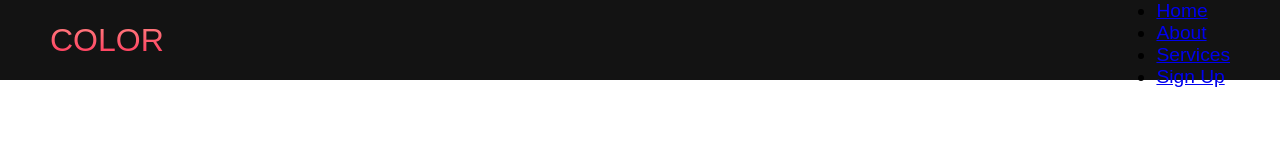
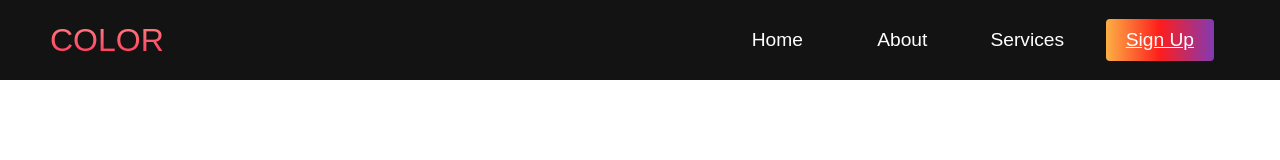
Before and after one commit to ceylaosmanova/FirstProject, a plain HTML site: page index.html in a window 1280 px wide. Drawn offline with Linux system fonts and the light colour scheme.

Commit message:
New upload

```diff
--- a/styles.css
+++ b/styles.css
@@ -44,6 +44,57 @@
     text-decoration: none;
     font-size: 2rem;
 
+}
+
+.navbar__menu{
+    display: flex;
+    align-items: center;
+    list-style: none;
+
+}
+
+.navbar__item {
+    height: 80px;
+
+}
+
+.navbar__links{
+    color: #fff;
+    display: flex;
+    align-items: center;
+    justify-content: center;
+    width: 125px;
+    text-decoration: none;
+    height: 100%;
+
+}
+
+.navbar__btn{
+    display: flex;
+    justify-content: centre;
+    align-items: center;
+    padding: 0 1rem;
+    width: 100%;
+
+}
 
 
+
+.button{
+display: flex;
+justify-content: center;
+align-items: center;
+text-transform: none;
+padding: 10px 20px;
+height: 100%;
+width: 100%;
+border: none;
+outline: none;
+border-radius: 4px;
+background: #833ab4;
+background: -webkit-linear-gradient(to right, #fcb045, #fd1d1d,#833ab4 );
+background: linear-gradient(to right, #fcb045, #fd1d1d,#833ab4 );
+color: #fff;
+transition: all 0.3s ease;
+
 }
```
